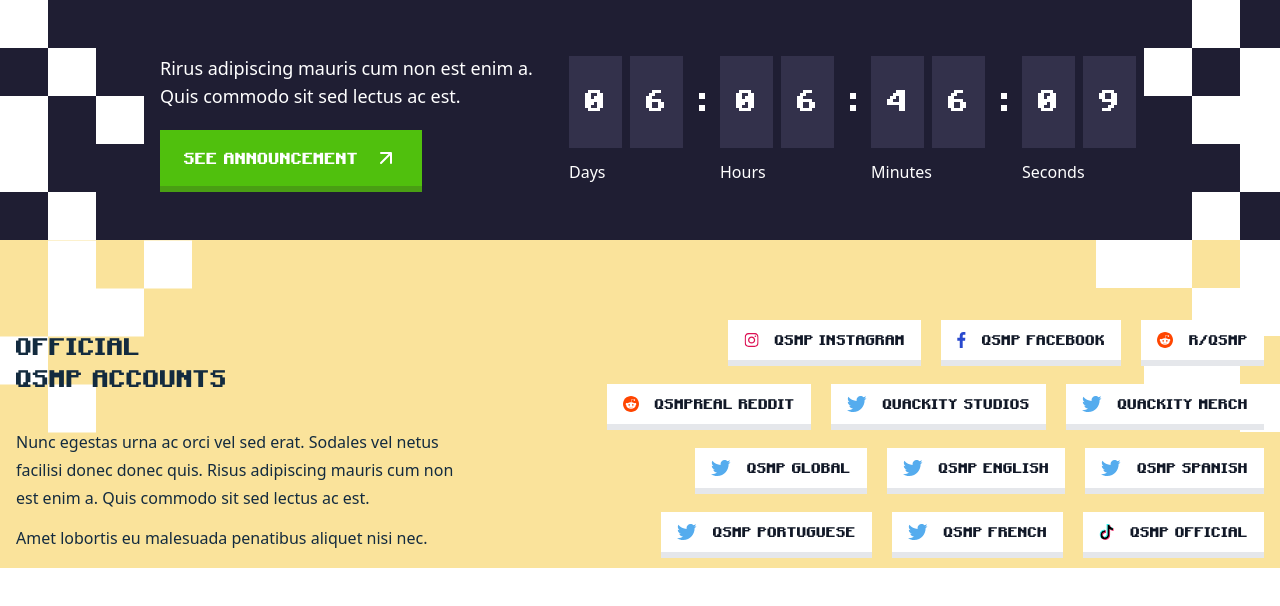
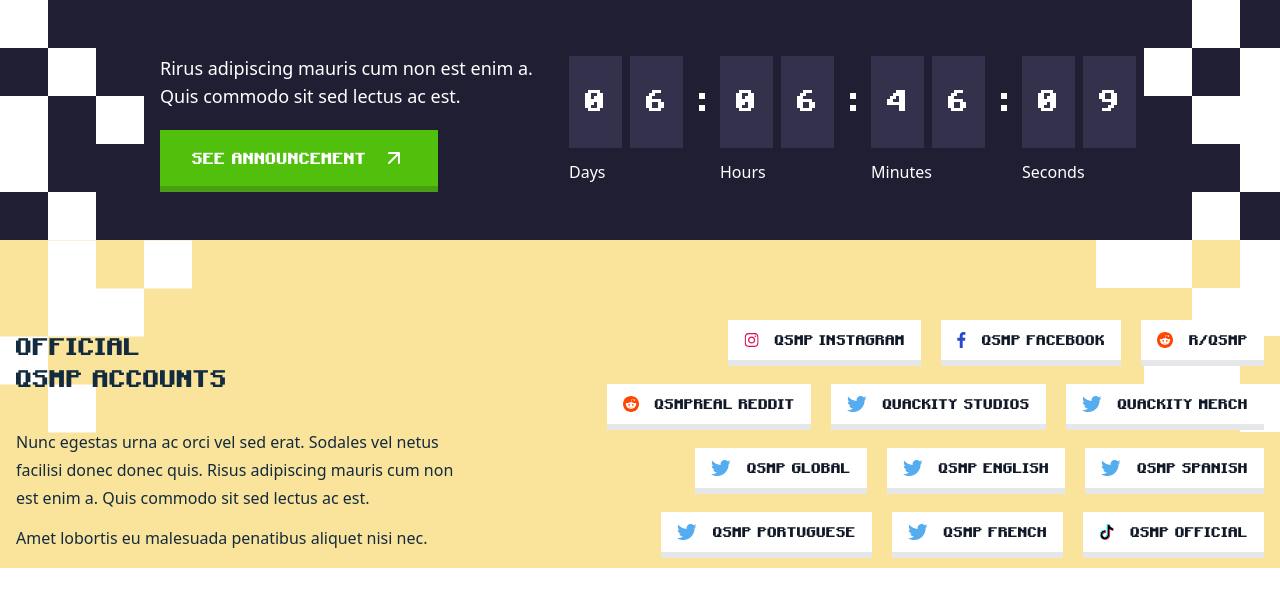
Before and after one commit to erickgust/qsmp-info, a React (Vite) app: page / in a window 1280 px wide. Shown: the top 606 px of the page. Built offline with nearby package versions, Linux system fonts and the light colour scheme.

Commit message:
ref: modify paddingX values in Button.tsx

```diff
--- a/src/components/Button.tsx
+++ b/src/components/Button.tsx
@@ -7,8 +7,8 @@
 
 export function Button ({ children, size = 'normal', variant = 'primary', type = 'text' }: ButtonProps) {
   const fontSize = size === 'small' ? 'text-sm' : 'text-base'
-  const paddingX = size === 'small' ? 'px-4' : 'px-6'
-  const paddingXIcon = type === 'icon' ? 'px-4' : paddingX
+  const paddingX = size === 'small' ? 'px-4' : 'px-8'
+  const paddingXIcon = type === 'icon' ? 'px-3' : paddingX
   const height = size === 'small' ? 'h-10' : 'h-14'
   const color = {
     primary: 'text-white bg-[#50C00D] hover:bg-gray-900 hover:shadow-gray-950',
```
